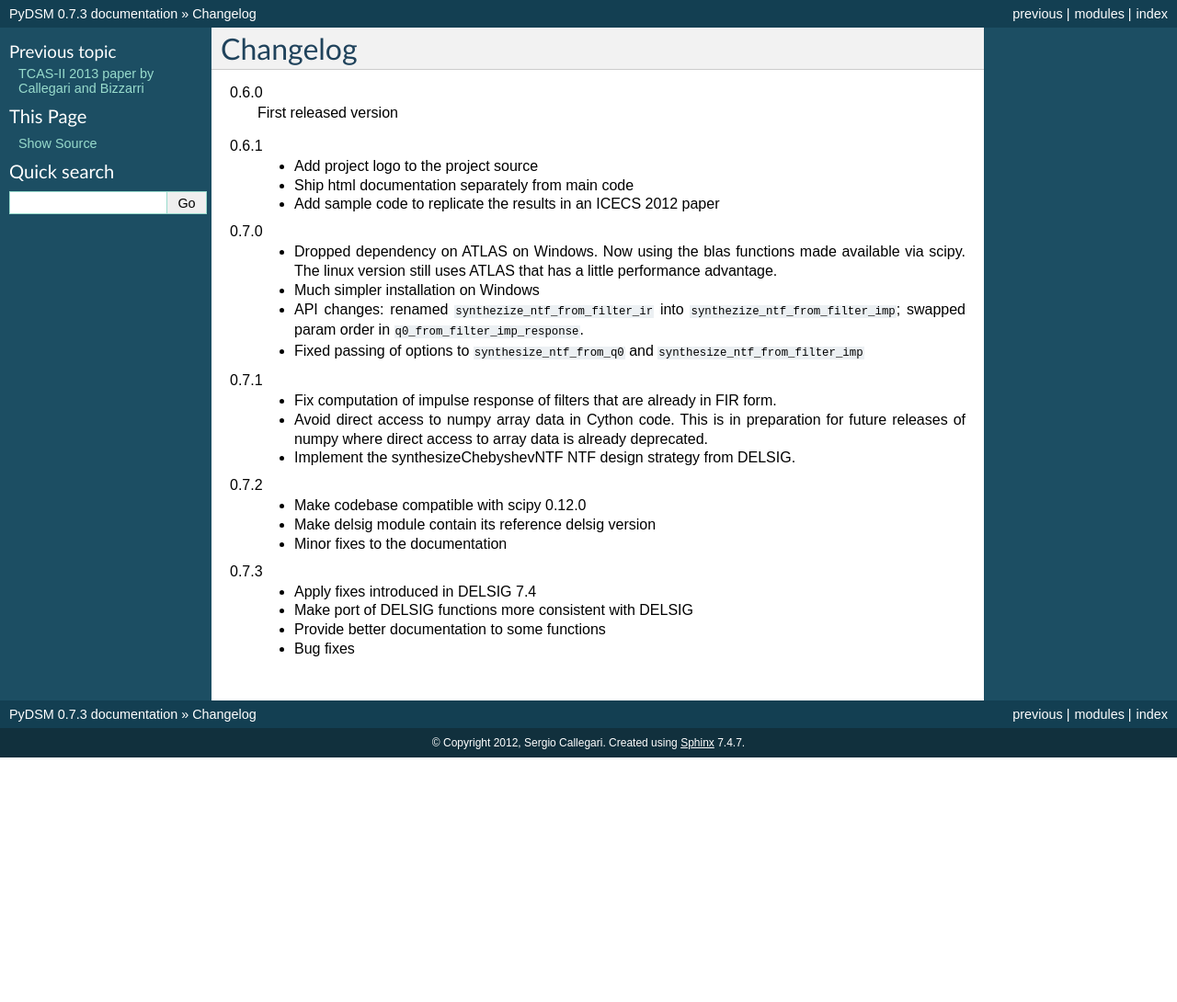
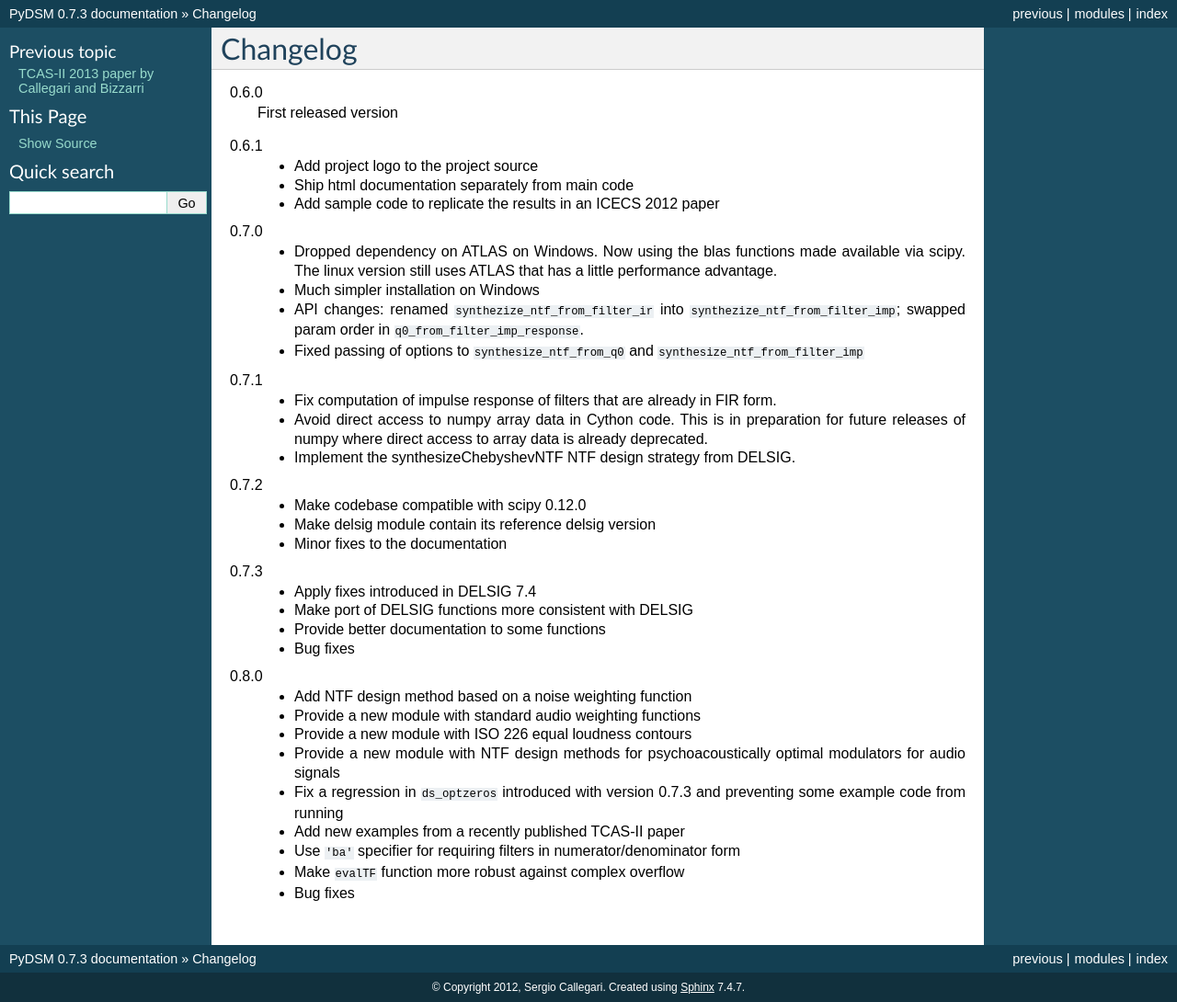
Before and after one commit to sergiocallegari/PyDSM, a Sphinx documentation site: the page built from doc/source/changelog.rst, in a window 1280 px wide. Shown: the whole page at 92% size. Built offline with Sphinx 7.4.7, drawn with Linux system fonts in a browser that asks for light colours; formulas are drawn with MathJax 3; before the commit the page ends 900 px from its top, so only the background shows below that.

Commit message:
Prepare changelog for version 0.8.0

```diff
--- a/doc/source/changelog.rst
+++ b/doc/source/changelog.rst
@@ -38,3 +38,16 @@ Changelog
    - Make port of DELSIG functions more consistent with DELSIG
    - Provide better documentation to some functions
    - Bug fixes
+
+0.8.0
+   - Add NTF design method based on a noise weighting function
+   - Provide a new module with standard audio weighting functions
+   - Provide a new module with ISO 226 equal loudness contours
+   - Provide a new module with NTF design methods for psychoacoustically
+     optimal modulators for audio signals
+   - Fix a regression in ``ds_optzeros`` introduced with version 0.7.3
+     and preventing some example code from running
+   - Add new examples from a recently published TCAS-II paper
+   - Use ``'ba'`` specifier for requiring filters in numerator/denominator form
+   - Make ``evalTF`` function more robust against complex overflow
+   - Bug fixes
```
